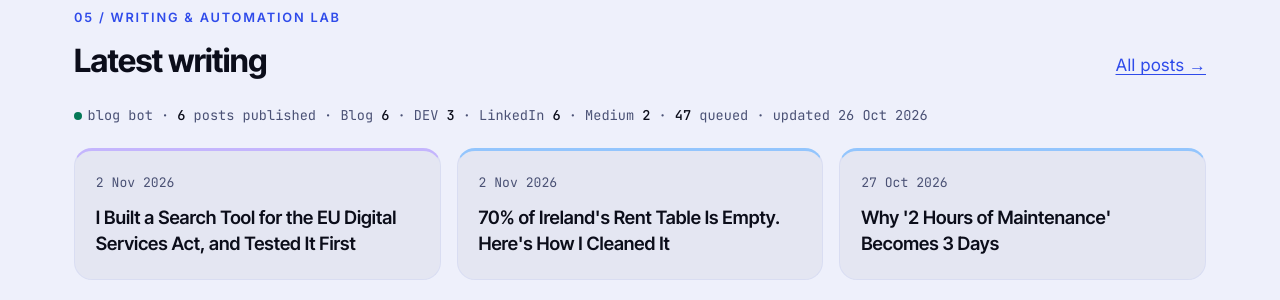
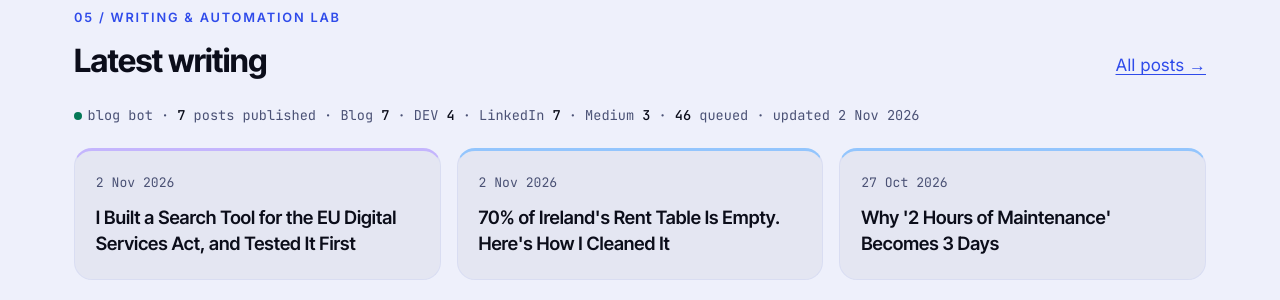
Before and after one commit to malavnaik99/malavnaik99.github.io, a Jekyll site: the page built from index.md, in a window 1280 px wide and 900 px high, scrolled down 4770 px. Shown: the part 154-454 px from the top of the window. Built offline with Jekyll 4.4.1, drawn with Linux system fonts in a browser that asks for light colours; some of the changed text lies outside the part shown.

Commit message:
Automation Lab: update numbers

```diff
--- a/_data/automation.json
+++ b/_data/automation.json
@@ -1,15 +1,15 @@
 {
- "posts_published": 6,
- "posts_queued": 47,
+ "posts_published": 7,
+ "posts_queued": 46,
  "platforms": {
-  "Blog": 6,
-  "DEV": 3,
-  "LinkedIn": 6,
-  "Medium": 2
+  "Blog": 7,
+  "DEV": 4,
+  "LinkedIn": 7,
+  "Medium": 3
  },
  "last_post": {
-  "title": "I Built a Tested Data Pipeline for Dublin Bikes, for €0",
-  "url": "https://malavnaik.com/blog/dublin-bikes-data-pipeline/"
+  "title": "I Built a Search Tool for the EU Digital Services Act, and Tested It First",
+  "url": "https://malavnaik.com/blog/searching-the-eu-digital-services-act/"
  },
- "updated": "2026-10-26"
+ "updated": "2026-11-02"
 }
```
